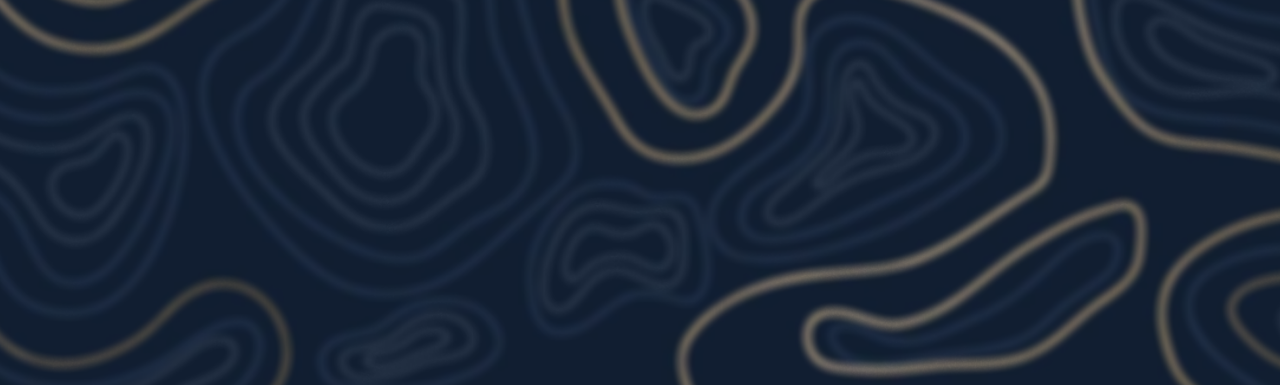
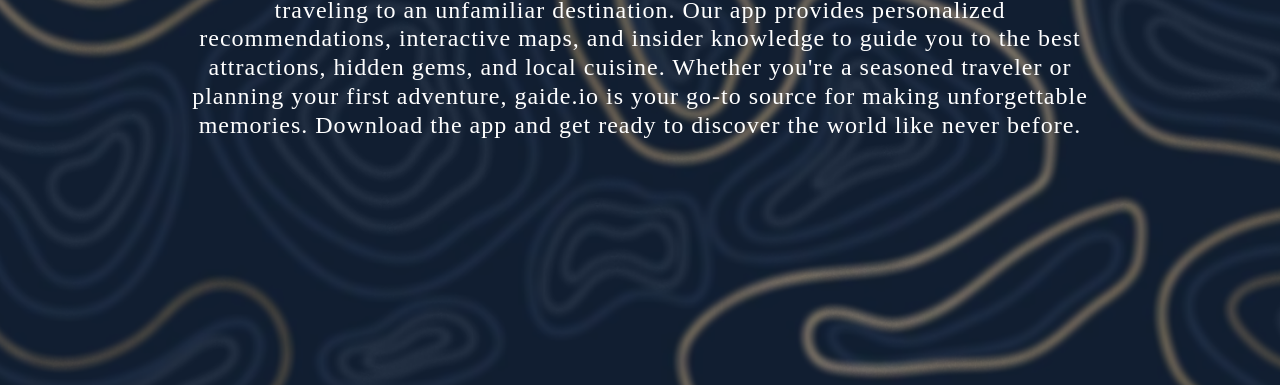
Before and after one commit to gaideio/website, a plain HTML site: page index.html in a window 1280 px wide. Shown: the part 415-800 px from the top of the page. Drawn offline with Linux system fonts and the light colour scheme; a web font is replaced by a local one.

Commit message:
Update index.html

```diff
--- a/index.html
+++ b/index.html
@@ -50,8 +50,10 @@
             <div class="row">
                 <div class="col-md-10 mx-auto text-center">
                     <h2 class="section-heading" id="sectionheading">Coming soon</h2>
-                    <div class="badges mt-5"><a class="badge-link" href="#"><img alt=""
-                                                                                 src="assets/img/google-play-badge.svg"></a>
+                    <br>
+                    <h4>Welcome to gaide.io - the ultimate travel companion app that will change the way you explore new cities. With gaide.io, you can say goodbye to the stress and confusion of traveling to an unfamiliar destination. Our app provides personalized recommendations, interactive maps, and insider knowledge to guide you to the best attractions, hidden gems, and local cuisine. Whether you're a seasoned traveler or planning your first adventure, gaide.io is your go-to source for making unforgettable memories. Download the app and get ready to discover the world like never before.</h4>
+                    <!-- <div class="badges mt-5"><a class="badge-link" href="#"><img alt="" -->
+                                                                                 <!-- src="assets/img/google-play-badge.svg"></a> -->
                     </div>
                 </div>
             </div>
```
